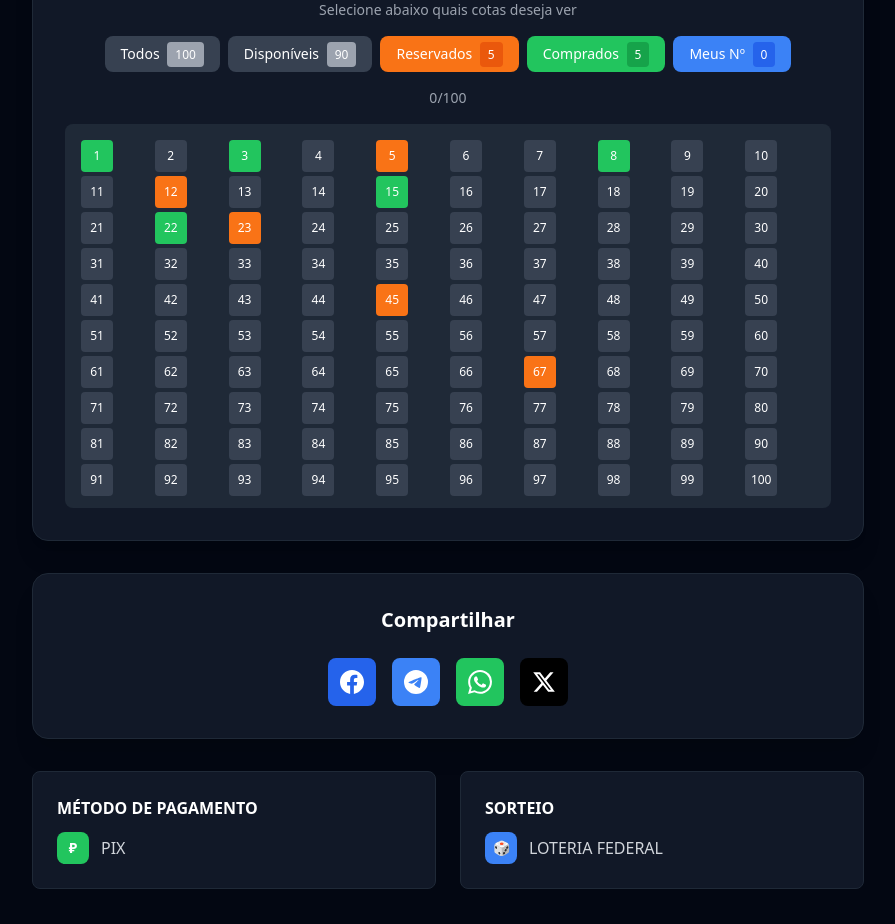
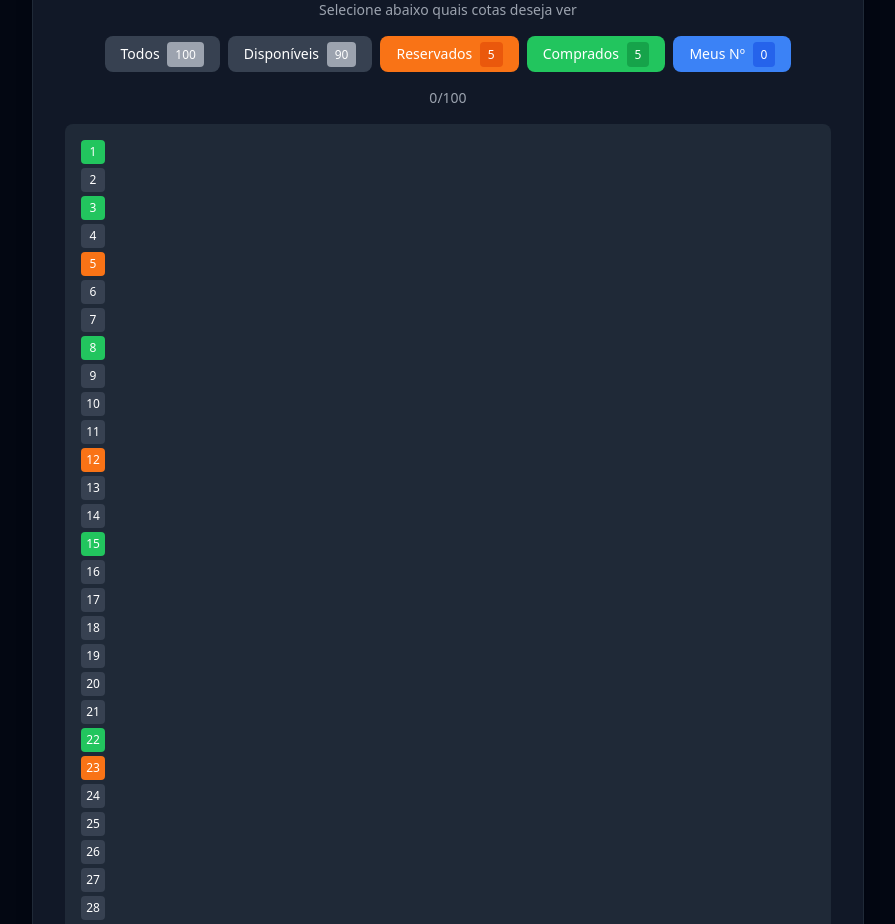
Before and after one commit to gilson954/sistema-rifa, a React (Vite) app: page /c/1 in a window 1280 px wide. Shown: the part 880-1804 px from the top of the page, without its empty margins (192-1087 px from the left). Built offline with nearby package versions, Linux system fonts and the light colour scheme; no server answers; the database is empty.

Commit message:
Corrigir Layout da Grade de Cotas

```diff
--- a/src/components/QuotaGrid.tsx
+++ b/src/components/QuotaGrid.tsx
@@ -48,9 +48,9 @@ const QuotaGrid: React.FC<QuotaGridProps> = ({
 
   // Calculate grid columns based on total quotas for optimal display
   const getGridCols = () => {
-    if (totalQuotas <= 100) return 'grid-cols-10';
+    if (totalQuotas <= 100) return 'grid-cols-20';
     if (totalQuotas <= 1000) return 'grid-cols-20';
-    return 'grid-cols-25';
+    return 'grid-cols-20';
   };
 
   return (
@@ -91,7 +91,7 @@ const QuotaGrid: React.FC<QuotaGridProps> = ({
       </div>
 
       {/* Quota Grid */}
-      <div className={`grid ${getGridCols()} gap-1 max-h-96 overflow-y-auto p-4 bg-gray-50 dark:bg-gray-800 rounded-lg`}>
+      <div className={`grid ${getGridCols()} gap-1 p-4 bg-gray-50 dark:bg-gray-800 rounded-lg overflow-hidden`}>
         {Array.from({ length: totalQuotas }, (_, index) => {
           const quotaNumber = index + 1;
           const status = getQuotaStatus(quotaNumber);
@@ -101,7 +101,7 @@ const QuotaGrid: React.FC<QuotaGridProps> = ({
               key={quotaNumber}
               onClick={() => handleQuotaClick(quotaNumber)}
               className={`
-                w-8 h-8 text-xs font-medium rounded transition-colors duration-200
+                w-6 h-6 text-xs font-medium rounded transition-colors duration-200 flex items-center justify-center
                 ${getQuotaStyles(status)}
                 ${mode === 'automatic' ? 'cursor-not-allowed' : ''}
               `}
```
